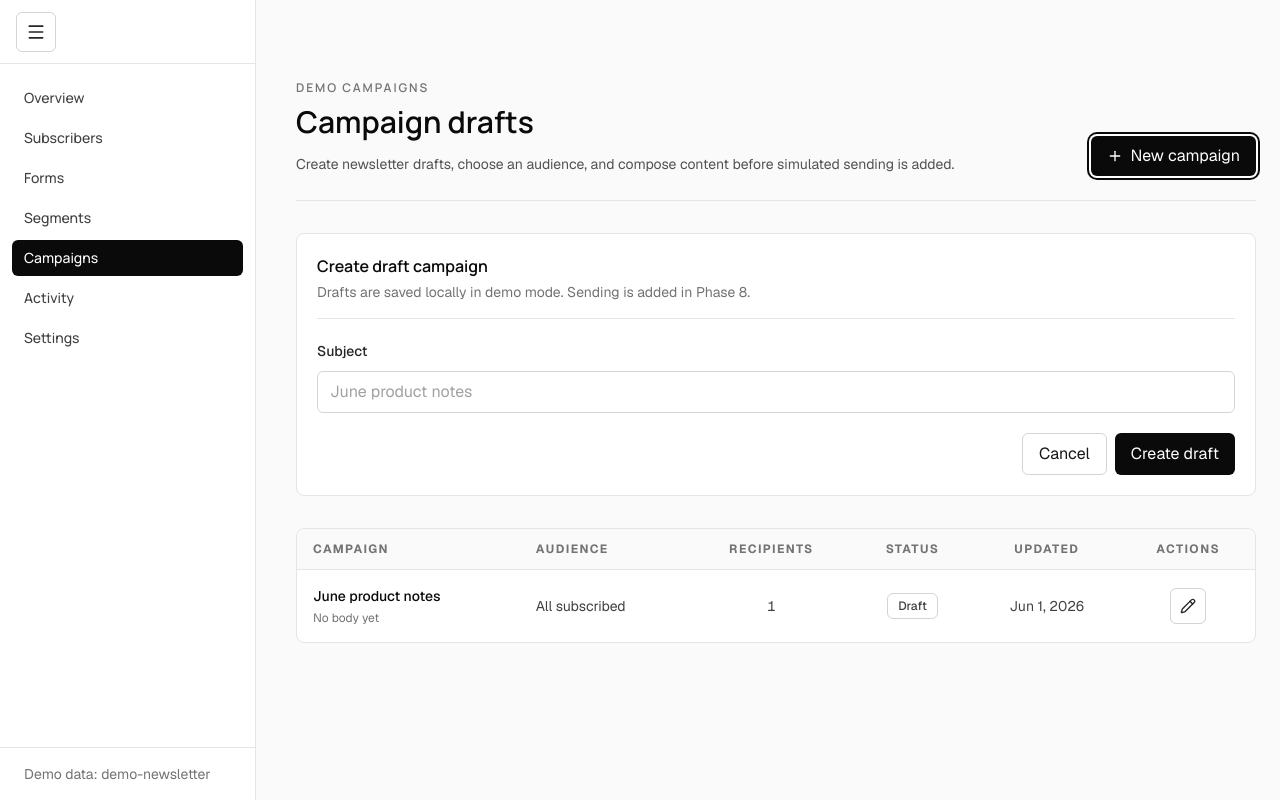
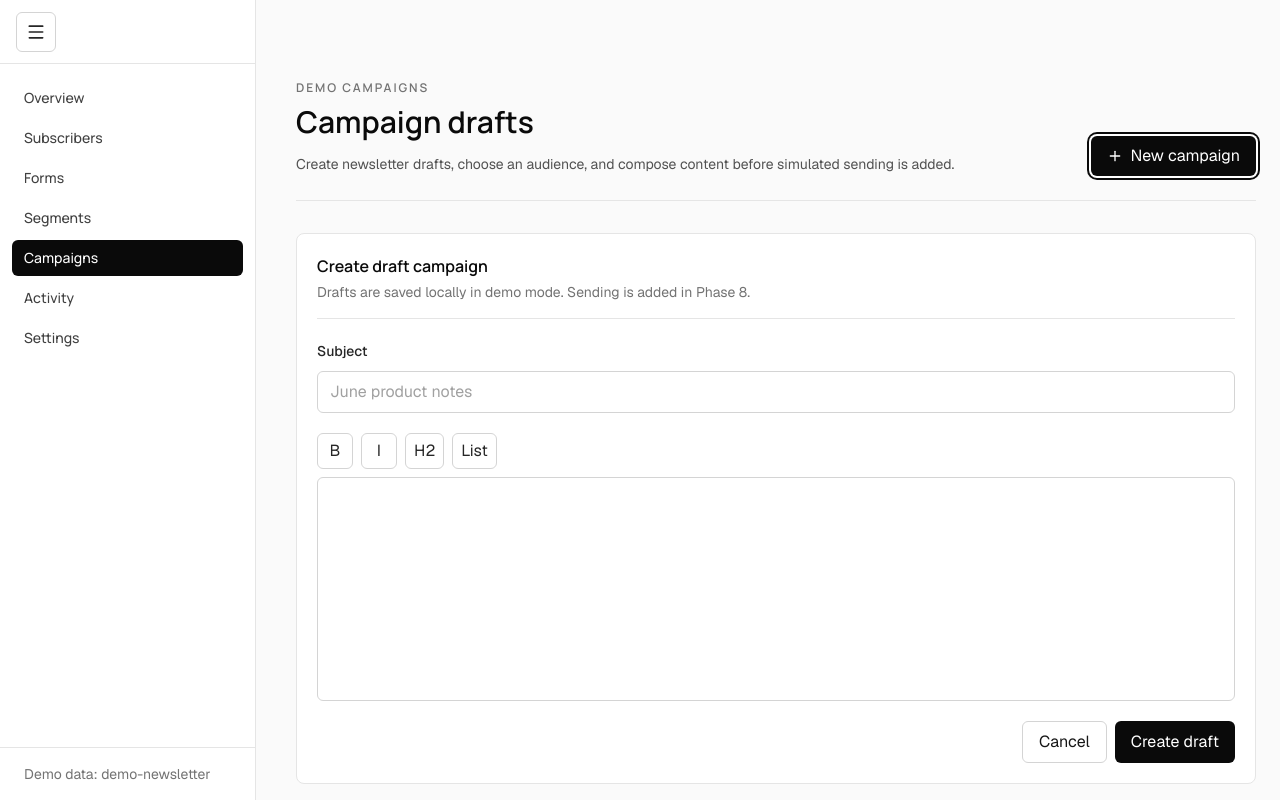
Before and after one commit to AjvorHardi/news-mailer, a React (Vite) app: page /demo/campaigns in a window 1280 px wide. Both pictures are taken after a click on the button "New campaign". Shown: the top 800 px of the page. Built offline with nearby package versions, Linux system fonts and the light colour scheme.

Commit message:
feat: add TipTap campaign composer

```diff
--- a/src/features/demo/DemoCampaignsPage.tsx
+++ b/src/features/demo/DemoCampaignsPage.tsx
@@ -1,4 +1,6 @@
 import { Pencil, Plus } from 'lucide-react';
+import { EditorContent, useEditor } from '@tiptap/react';
+import StarterKit from '@tiptap/starter-kit';
 import { useMemo, useState, type ReactNode } from 'react';
 import { useForm } from 'react-hook-form';
 import { zodResolver } from '@hookform/resolvers/zod';
@@ -305,6 +307,7 @@ function DemoCampaignEditor({ campaign, error, isSubmitting, onCancel, onSubmit
     formState: { errors },
     handleSubmit,
     register,
+    setValue,
   } = useForm<CampaignFormInput, unknown, CampaignFormValues>({
     resolver: zodResolver(campaignInputSchema),
     defaultValues: {
@@ -313,6 +316,21 @@ function DemoCampaignEditor({ campaign, error, isSubmitting, onCancel, onSubmit
       bodyHtml: campaign?.bodyHtml ?? null,
       audienceType: campaign?.audienceType ?? 'all_subscribed',
       segmentId: campaign?.segmentId ?? null,
+    },
+  });
+  const editor = useEditor({
+    extensions: [StarterKit],
+    content: campaign?.bodyHtml || '<p></p>',
+    editorProps: {
+      attributes: {
+        class:
+          'prose prose-neutral min-h-56 max-w-none rounded-md border border-neutral-300 bg-white px-4 py-3 text-sm leading-6 text-neutral-950 focus:outline-none',
+      },
+    },
+    immediatelyRender: false,
+    onUpdate: ({ editor: currentEditor }) => {
+      setValue('bodyJson', currentEditor.getJSON(), { shouldDirty: true });
+      setValue('bodyHtml', currentEditor.getHTML(), { shouldDirty: true });
     },
   });
 
@@ -336,6 +354,40 @@ function DemoCampaignEditor({ campaign, error, isSubmitting, onCancel, onSubmit
         <input type="hidden" {...register('audienceType')} />
         <input type="hidden" {...register('segmentId')} />
 
+        <div>
+          <div className="mb-2 flex flex-wrap items-center gap-2">
+            <EditorButton
+              label="Bold"
+              isActive={editor?.isActive('bold') ?? false}
+              onClick={() => editor?.chain().focus().toggleBold().run()}
+            >
+              B
+            </EditorButton>
+            <EditorButton
+              label="Italic"
+              isActive={editor?.isActive('italic') ?? false}
+              onClick={() => editor?.chain().focus().toggleItalic().run()}
+            >
+              I
+            </EditorButton>
+            <EditorButton
+              label="Heading"
+              isActive={editor?.isActive('heading', { level: 2 }) ?? false}
+              onClick={() => editor?.chain().focus().toggleHeading({ level: 2 }).run()}
+            >
+              H2
+            </EditorButton>
+            <EditorButton
+              label="Bullet list"
+              isActive={editor?.isActive('bulletList') ?? false}
+              onClick={() => editor?.chain().focus().toggleBulletList().run()}
+            >
+              List
+            </EditorButton>
+          </div>
+          <EditorContent editor={editor} />
+        </div>
+
         {error ? <p className="text-sm text-red-600">{error.message}</p> : null}
 
         <div className="flex flex-wrap justify-end gap-2">
@@ -350,3 +402,28 @@ function DemoCampaignEditor({ campaign, error, isSubmitting, onCancel, onSubmit
     </section>
   );
 }
+
+type EditorButtonProps = {
+  children: ReactNode;
+  isActive: boolean;
+  label: string;
+  onClick: () => void;
+};
+
+function EditorButton({ children, isActive, label, onClick }: EditorButtonProps) {
+  return (
+    <button
+      type="button"
+      aria-label={label}
+      onClick={onClick}
+      className={clsx(
+        'inline-flex h-9 min-w-9 items-center justify-center rounded-md border px-2 text-xs font-medium focus:ring-2 focus:ring-neutral-950 focus:ring-offset-2 focus:outline-none',
+        isActive
+          ? 'border-neutral-950 bg-neutral-950 text-white'
+          : 'border-neutral-300 bg-white text-neutral-800 hover:bg-neutral-100',
+      )}
+    >
+      {children}
+    </button>
+  );
+}
```
